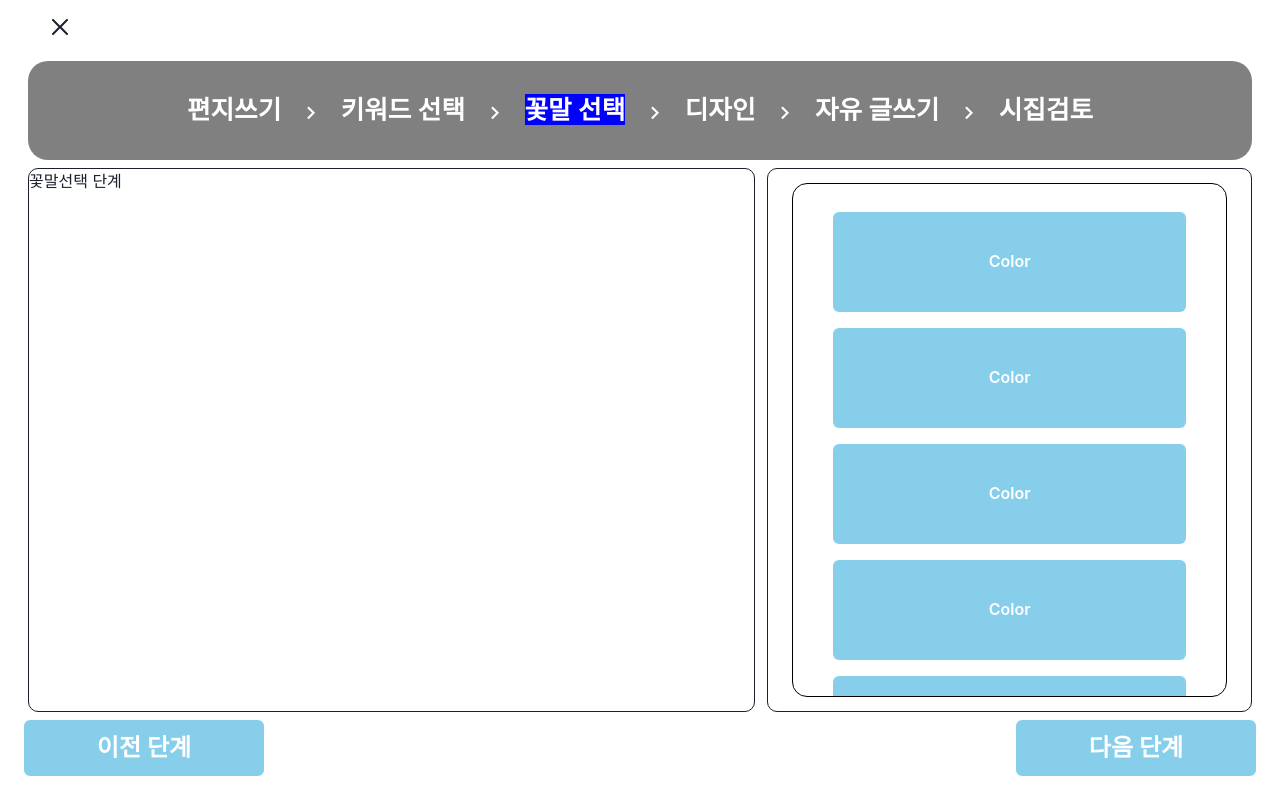
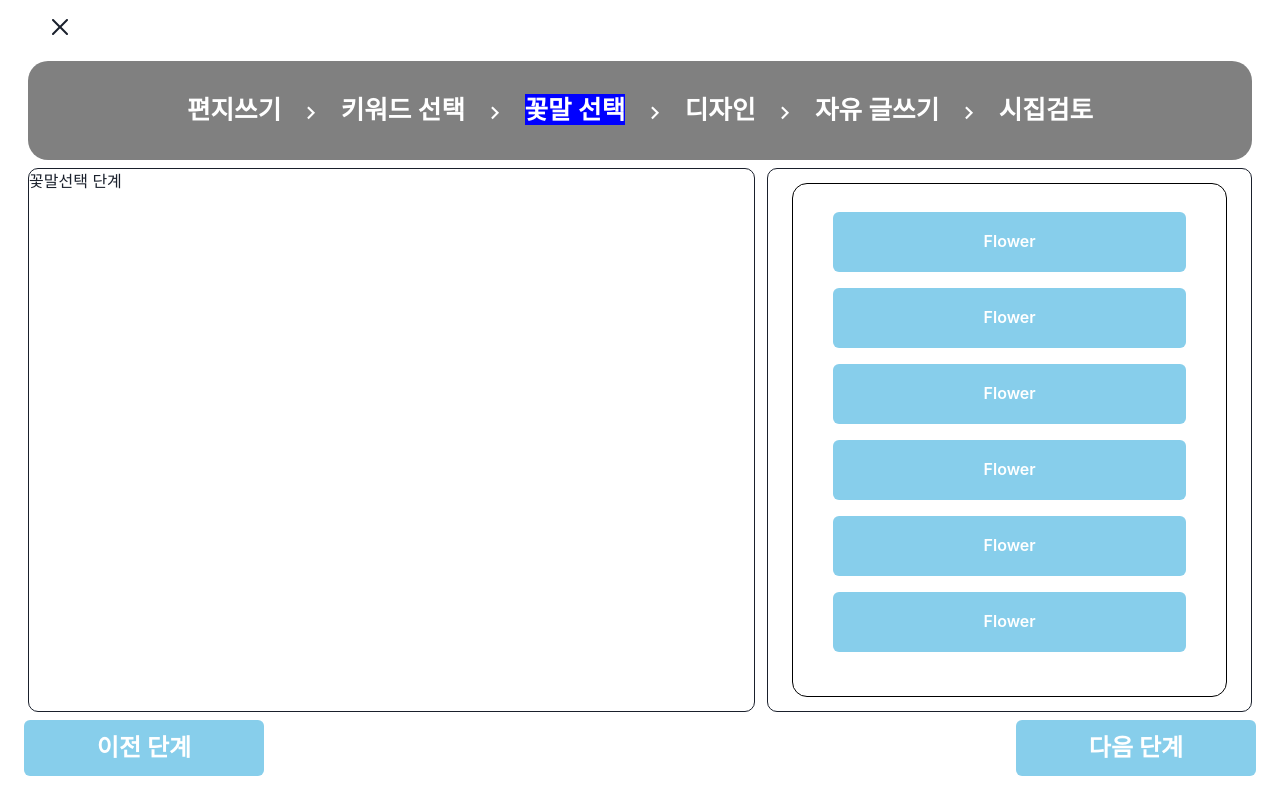
Before and after one commit to yuliepie/flower-letter-nlp, a React (Create React App) app in the folder client/: page /create/flowerlang in a window 1280 px wide. Built offline with nearby package versions, Linux system fonts and the light colour scheme.

Commit message:
ADD: layout color,font page

```diff
--- a/client/src/components/create/BookCover.js
+++ b/client/src/components/create/BookCover.js
@@ -1,11 +1,11 @@
 import React from 'react';
 import StepsLetter from '../StepsLetter';
 import EditContainer from './EditContainer';
-import { Flex, HStack,Box,Button,Spacer, useRadioGroup, VStack } from '@chakra-ui/react';
+import { Flex, HStack, Box, Button, Spacer, useRadioGroup, VStack, Text } from '@chakra-ui/react';
 import { useNavigate } from 'react-router';
 
 export default function BookCover() {
-  const navigate = useNavigate()
+  const navigate = useNavigate();
 
   return (
     <div>
@@ -16,20 +16,56 @@ export default function BookCover() {
           {/* 왼쪽 박스 */}
           디자인 단계
         </Flex>
-        <Flex w='40%' h='100%' border='1px' borderRadius='10px' ml='1' justify='center'>
+        <Flex w='40%' h='100%' border='1px' borderRadius='10px' ml='1' justify='center' align='center'>
           {/* 오른쪽 박스 */}
+          <VStack w='100%' h='90%' align='center' border='1px' p='3' m='2'>
+            <Text>컬러</Text>
+            <div className='scrollbox' align='center'>
+              <Button className='flowerbutton' m='2' w='90%' h='60px' bg='skyblue' fontWeight='600' color='white'>
+                Color
+              </Button>
+              <Button className='flowerbutton' m='2' w='90%' h='60px' bg='skyblue' fontWeight='600' color='white'>
+                Color
+              </Button>
+            </div>
+            <Text>폰트</Text>
+            <div className='scrollbox' align='center'>
+              <Button className='flowerbutton' m='2' w='90%' h='60px' bg='skyblue' fontWeight='600' color='white'>
+                Font
+              </Button>
+              <Button className='flowerbutton' m='2' w='90%' h='60px' bg='skyblue' fontWeight='600' color='white'>
+                Font
+              </Button>
+            </div>
+          </VStack>
         </Flex>
       </HStack>
 
       <Flex pl='6' pr='6' h='10%' w='100%'>
         <Box>
-        <Button w='30vh' h='7vh' bg='skyblue' color='white' fontSize='3vh' onClick={() => { navigate("/create/flowerlang"); }}>
+          <Button
+            w='30vh'
+            h='7vh'
+            bg='skyblue'
+            color='white'
+            fontSize='3vh'
+            onClick={() => {
+              navigate('/create/flowerlang');
+            }}>
             이전 단계
           </Button>
         </Box>
         <Spacer />
         <Box>
-        <Button w='30vh' h='7vh' bg='skyblue' color='white' fontSize='3vh' onClick={() => { navigate("/create/freecontent"); }}>
+          <Button
+            w='30vh'
+            h='7vh'
+            bg='skyblue'
+            color='white'
+            fontSize='3vh'
+            onClick={() => {
+              navigate('/create/freecontent');
+            }}>
             다음 단계
           </Button>
         </Box>
--- a/client/src/components/create/FlowerLang.js
+++ b/client/src/components/create/FlowerLang.js
@@ -17,22 +17,25 @@ export default function FlowerLang() {
         </Flex>
         <Flex w='40%' h='100%' border='1px' borderRadius='10px' ml='1' align='center' justify='center'>
           {/* 오른쪽 박스 */}
-          <div className='flowerbox' align='center'>
-            {/* 스크롤 박스 */}
-            <Button className='flowerbutton' m='2' w='90%' h='100px' bg='skyblue' fontWeight='600' color='white'>
-              Color
+          <div className='scrollbox' align='center'>
+            {/* 스크롤 박스. 스크롤 표시되도록 복붙으로 버튼 넣은 상태 */}
+            <Button className='flowerbutton' m='2' w='90%' h='60px' bg='skyblue' fontWeight='600' color='white'>
+              Flower
             </Button>
-            <Button className='flowerbutton' m='2' w='90%' h='100px' bg='skyblue' fontWeight='600' color='white'>
-              Color
+            <Button className='flowerbutton' m='2' w='90%' h='60px' bg='skyblue' fontWeight='600' color='white'>
+              Flower
             </Button>
-            <Button className='flowerbutton' m='2' w='90%' h='100px' bg='skyblue' fontWeight='600' color='white'>
-              Color
+            <Button className='flowerbutton' m='2' w='90%' h='60px' bg='skyblue' fontWeight='600' color='white'>
+              Flower
             </Button>
-            <Button className='flowerbutton' m='2' w='90%' h='100px' bg='skyblue' fontWeight='600' color='white'>
-              Color
+            <Button className='flowerbutton' m='2' w='90%' h='60px' bg='skyblue' fontWeight='600' color='white'>
+              Flower
             </Button>
-            <Button className='flowerbutton' m='2' w='90%' h='100px' bg='skyblue' fontWeight='600' color='white'>
-              Color
+            <Button className='flowerbutton' m='2' w='90%' h='60px' bg='skyblue' fontWeight='600' color='white'>
+              Flower
+            </Button>
+            <Button className='flowerbutton' m='2' w='90%' h='60px' bg='skyblue' fontWeight='600' color='white'>
+              Flower
             </Button>
           </div>
         </Flex>
--- a/client/src/index.css
+++ b/client/src/index.css
@@ -20,7 +20,7 @@ code {
   transform: rotate(-90deg);
 }
 
-.flowerbox {
+.scrollbox {
   overflow: auto;
   width: 90%;
   height: 95%;
```
Lines whose indentation alone changed are shown as unchanged.
